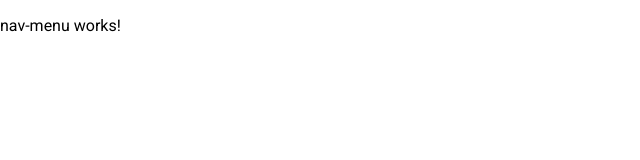
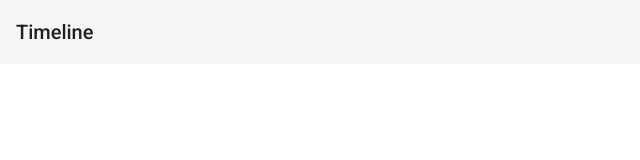
Before and after one commit to FreaknCaptn/rlTimeline, an Angular app: page / in a window 1280 px wide. Shown: the top 160 px of the page, without its empty margins (0-640 px from the left). Built offline with nearby package versions, Linux system fonts and the light colour scheme.

Commit message:
updated nv menu wip

```diff
--- a/src/app/app.module.ts
+++ b/src/app/app.module.ts
@@ -4,6 +4,7 @@
 import { AppComponent } from './app.component';
 import { BrowserAnimationsModule } from '@angular/platform-browser/animations';
 import { NavMenuComponent } from './nav-menu/nav-menu.component';
+import { MatToolbarModule } from '@angular/material/toolbar';
 
 @NgModule({
   declarations: [
@@ -12,6 +13,7 @@
   ],
   imports: [
     BrowserModule,
+    MatToolbarModule,
     BrowserAnimationsModule
   ],
   providers: [],
--- a/src/app/nav-menu/nav-menu.component.html
+++ b/src/app/nav-menu/nav-menu.component.html
@@ -1 +1,3 @@
-<p>nav-menu works!</p>
+<mat-toolbar>
+    Timeline
+</mat-toolbar>
```
